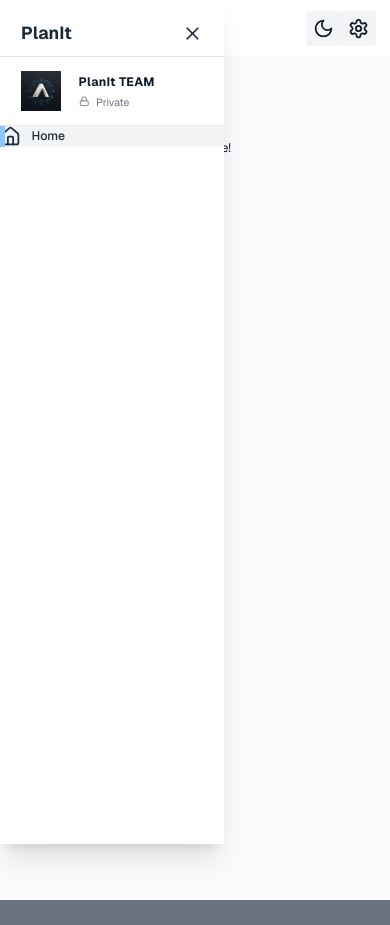
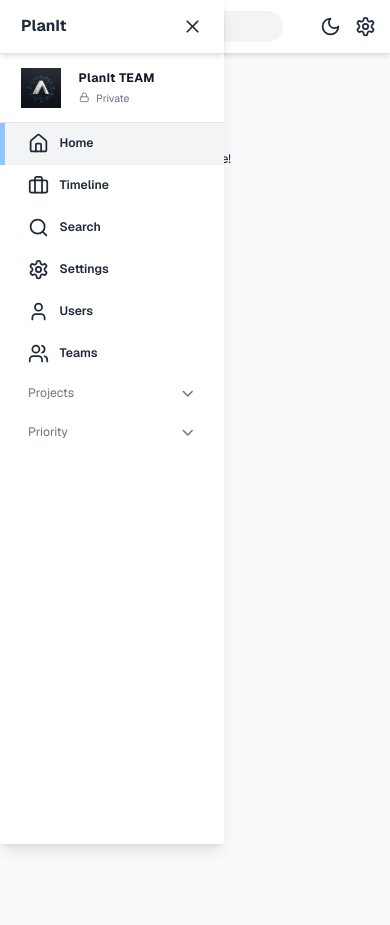
Before and after one commit to Kashyap-Mokariya/PlanIt, a Next.js app: page / in a window 390 px wide. Before the commit the page ends 900 px from the top, so only its background shows below. Built offline with nearby package versions, Linux system fonts and the light colour scheme; no server answers.

Commit message:
Added project, priority drop downs. Fixed animation issues and made ui responsive for all the devices

```diff
--- a/src/app/dashboardWrapper.tsx
+++ b/src/app/dashboardWrapper.tsx
@@ -1,43 +1,45 @@
-"use client"
+"use client";
 
-import Navbar from '@/components/Navbar'
-import StoreProvider, { useAppSelector } from '@/components/redux'
-import Sidebar from '@/components/Sidebar'
-import React, { ReactNode, useDebugValue, useEffect } from 'react'
+import Navbar from "@/components/Navbar";
+import StoreProvider, { useAppSelector } from "@/components/redux";
+import Sidebar from "@/components/Sidebar";
+import React, { ReactNode, useEffect } from "react";
 
 const DashboardLayout = ({ children }: { children: React.ReactNode }) => {
-
-    const isSidebarCollapsed = useAppSelector((state) => state.theme.isSidebarCollapsed)
-    const isDarkMode = useAppSelector((state) => state.theme.isDarkMode)
+    const isSidebarCollapsed = useAppSelector((state) => state.theme.isSidebarCollapsed);
+    const isDarkMode = useAppSelector((state) => state.theme.isDarkMode);
 
     useEffect(() => {
         if (isDarkMode) {
-            document.documentElement.classList.add('dark')
+            document.documentElement.classList.add("dark");
+        } else {
+            document.documentElement.classList.remove("dark");
         }
-        else {
-            document.documentElement.classList.remove('dark')
-        }
-    })
+    }, [isDarkMode]);
 
     return (
-        <div className='flex min-h-screen w-full bg-gray-50 text-gray-900'>
-            {/* Sidebar Code here */}
+        <div className="flex min-h-screen w-full bg-gray-50 dark:bg-dark-bg text-gray-900">
+            {/* Sidebar */}
             <Sidebar />
-            <main className={`dark:bg-dark-bg flex w-full flex-col bg-gray-50 ${isSidebarCollapsed ? "" : "md:pl-64"}`}>
-                {/* Navbar code here */}
+
+            {/* Main Content */}
+            <div className={`flex flex-1 flex-col transition-all duration-300 ${isSidebarCollapsed ? "" : "md:ml-64"}`}>
+                {/* Navbar */}
                 <Navbar />
-                {children}
-            </main>
+
+                {/* Page Content */}
+                <main className="flex-1 p-4">{children}</main>
+            </div>
         </div>
-    )
-}
+    );
+};
 
 const DashboardWrapper = ({ children }: { children: React.ReactNode }) => {
     return (
         <StoreProvider>
             <DashboardLayout>{children}</DashboardLayout>
         </StoreProvider>
-    )
-}
+    );
+};
 
-export default DashboardWrapper
+export default DashboardWrapper;
--- a/src/components/Navbar.tsx
+++ b/src/components/Navbar.tsx
@@ -1,63 +1,51 @@
-import React from 'react'
-import { BusFrontIcon, Menu, Moon, Search, Settings, Sun } from "lucide-react"
-import SearchBar from './ui/SearchBar'
-import Link from 'next/link'
+import React from "react";
+import { Menu, Search, Settings, Sun, Moon } from "lucide-react";
 import { useAppDispatch, useAppSelector } from './redux'
-import { setIsDarkMode, setIsSidebarCollapsed } from '@/state'
+import { setIsDarkMode, setIsSidebarCollapsed } from "@/state";
+import Link from "next/link";
 
-type Props = {}
-
-const Navbar = (props: Props) => {
-
-    const dispatch = useAppDispatch()
-
-    const isSidebarCollapsed = useAppSelector((state) => state.theme.isSidebarCollapsed)
-    const isDarkMode = useAppSelector((state) => state.theme.isDarkMode)
+const Navbar = () => {
+    const dispatch = useAppDispatch();
+    const isSidebarCollapsed = useAppSelector((state) => state.theme.isSidebarCollapsed);
+    const isDarkMode = useAppSelector((state) => state.theme.isDarkMode);
 
     return (
-        <div className='flex items-center justify-between bg-white px-4 py-3 dark:bg-black'>
-            {/* Search Bar */}
-            <div className="flex items-center gap-8">
+        <div className="flex items-center justify-between bg-white px-4 py-3 dark:bg-black shadow-md">
+            {/* Left Side */}
+            <div className="flex items-center gap-4">
                 {!isSidebarCollapsed ? null : (
-                    <button onClick={() => dispatch(setIsSidebarCollapsed(!isSidebarCollapsed))}>
-                        <Menu className='h-8 w-8 dark:text-white' />
+                    <button
+                        onClick={() => dispatch(setIsSidebarCollapsed(!isSidebarCollapsed))}
+                        className="fixed top-2.5 left-4 z-50 p-2 rounded-md bg-gray-100 hover:bg-gray-300 dark:bg-gray-700 dark:hover:bg-gray-600 transition-all"
+                    >
+                        <Menu className="h-6 w-6 text-gray-800 dark:text-white" />
                     </button>
                 )}
-                <div className='relative flex h-min w-[200px]'>
-                    <Search className='absolute left-[4px] top-1/2 mr-2 h-5 w-5 -translate-y-1/2 transform cursor-pointer dark:text-white' />
+                <div className={`relative flex items-center transition-all duration-300 ${isSidebarCollapsed ? "ml-[45px]" : "lg:ml-[0px] ml-[45px]"}`}>
+                    <Search className="absolute left-3 h-5 w-5 text-gray-500 dark:text-white" />
                     <input
-                        className="w-full rounded-full border-none bg-gray-100 p-2 pl-8 placeholder-gray-500 focus:border-transparent focus:outline-none dark:bg-gray-700 dark:text-white dark:placeholder-white"
+                        className="w-64 rounded-full bg-gray-100 py-2 pl-10 text-sm text-gray-700 placeholder-gray-500 focus:outline-none dark:bg-gray-700 dark:text-white"
                         type="search"
                         placeholder="Search..."
                     />
-                    {/* <SearchBar /> */}
                 </div>
             </div>
 
-            {/* Icons */}
-            <div className='flex items-center'>
-                <button
-                    onClick={() => dispatch(setIsDarkMode(!isDarkMode))}
-                    className={isDarkMode ? `rounded p-2 dark:hover:bg-gray-700` : `rounded p-2 hover: bg-gray-100`}>
+            {/* Right Side */}
+            <div className="flex items-center gap-4">
+                <button onClick={() => dispatch(setIsDarkMode(!isDarkMode))}>
                     {isDarkMode ? (
-                        <Sun className='h-6 w-6 cursor-pointer dark:text-white' />
+                        <Sun className="h-6 w-6 text-white" />
                     ) : (
-                        <Moon className='h-6 w-6 cursor-pointer dark:text-white' />
+                        <Moon className="h-6 w-6 text-gray-800 dark:text-white" />
                     )}
                 </button>
-                <Link
-                    href={"/settings"}
-                    className={isDarkMode ? `h-min w-min rounded p-2 dark:hover:bg-gray-700` : `h-min w-min rounded p-2 hover: bg-gray-100`}
-                >
-                    <Settings className='h-6 w-6 cursor-pointer dark:text-white' />
+                <Link href="/settings">
+                    <Settings className="h-6 w-6 text-gray-800 dark:text-white" />
                 </Link>
-
-                <div className='ml-2 mr-5 hidden min-h-[2em] w-[0.1rem] bg-gray-200 md:inline-block'>
-
-                </div>
             </div>
         </div>
-    )
-}
+    );
+};
 
-export default Navbar
+export default Navbar;
--- a/src/components/Sidebar.tsx
+++ b/src/components/Sidebar.tsx
@@ -1,41 +1,34 @@
 "use client"
 
-import { Home, Icon, LockIcon, LucideIcon, X } from 'lucide-react'
-import Image from 'next/image'
-import { usePathname } from 'next/navigation'
-import React, { useEffect, useState } from 'react'
-import { useAppDispatch, useAppSelector } from './redux'
-import Link from 'next/link'
-import { setIsSidebarCollapsed } from '@/state'
+import React, { useState } from "react";
+import { Home, Briefcase, Search, Settings, User, Users, Menu, X, LucideIcon, LockIcon, ChevronUp, ChevronDown, AlertCircle, ShieldAlert, AlertTriangle, AlertOctagon, Layers3 } from "lucide-react";
+import { useAppDispatch, useAppSelector } from "./redux";
+import { setIsSidebarCollapsed } from "@/state";
+import Link from "next/link";
+import { usePathname } from "next/navigation";
+import Image from "next/image";
+import "@/styles/globals.css";
 
 const Sidebar = () => {
+    const [showProjects, setShowProjects] = useState(false)
+    const [showPriority, setShowPriority] = useState(false)
 
-    const [showProjects, setShowProjects] = useState(true)
-    const [showPriority, setShowPriority] = useState(true)
-
-    const dispatch = useAppDispatch()
-    const isSidebarCollapsed = useAppSelector((state) => state.theme.isSidebarCollapsed)
-
-    const sidebarClasses = `fixed flex flex-col h-[100%] justify-between shadow-xl transition-all duration-300 h-full z-40 dark:bg-black overflow-y-auto bg-white ${isSidebarCollapsed ? "w-0 hidden" : "w-64"}`
+    const dispatch = useAppDispatch();
+    const isSidebarCollapsed = useAppSelector((state) => state.theme.isSidebarCollapsed);
 
     return (
-        <div className={sidebarClasses}>
-            <div className=' flex h-[100%] w-full flex-col justify-start'>
-
-                {/* Need to put out logo here */}
-                <div className='z-50 flex min-h-[56px] w-64 items-center justify-between bg-white px-6 pt-3 dark:bg-black'>
-                    <div className='text-xl font-bold text-gray-800 dark:text-white'>
-                        PlanIt
-                    </div>
-
-                    {isSidebarCollapsed ? null : (
-                        <button
-                            className='py-3'
-                            onClick={() => dispatch(setIsSidebarCollapsed(!isSidebarCollapsed))}
-                        >
-                            <X className='h-6 w-6 text-gray-800 hover:text-gray-500 dark:text-white' />
-                        </button>
-                    )}
+        <>
+            {/* Sidebar Container */}
+            <div
+                className={`fixed top-0 left-0 h-full bg-white dark:bg-black shadow-lg transition-all duration-300 z-40 ${isSidebarCollapsed ? "-translate-x-full" : "translate-x-0"
+                    } w-64`}
+            >
+                {/* Sidebar Header */}
+                <div className="flex items-center justify-between px-6 py-4 shadow-md">
+                    <h1 className="text-lg font-bold text-gray-800 dark:text-white">PlanIt</h1>
+                    <button onClick={() => dispatch(setIsSidebarCollapsed(!isSidebarCollapsed))}>
+                        <X className="h-6 w-6 text-gray-800 dark:text-white" />
+                    </button>
                 </div>
 
                 {/* Teams Section */}
@@ -55,70 +48,89 @@ const Sidebar = () => {
                     </div>
                 </div>
 
-                {/* Navbar links here */}
-                <nav className='z-10 w-full'>
-                    <SidebarLink
-                        icon={Home}
-                        label="Home"
-                        href="/"
-                    />
+                {/* Sidebar Navigation Links */}
+                <nav className="z-10 w-full">
+                    <SidebarLink icon={Home} label="Home" href="/" />
+                    <SidebarLink icon={Briefcase} label="Timeline" href="/timeline" />
+                    <SidebarLink icon={Search} label="Search" href="/search" />
+                    <SidebarLink icon={Settings} label="Settings" href="/settings" />
+                    <SidebarLink icon={User} label="Users" href="/users" />
+                    <SidebarLink icon={Users} label="Teams" href="/teams" />
                 </nav>
+
+                {/* Projects Section */}
+                <div>
+                    <button
+                        onClick={() => setShowProjects(prev => !prev)}
+                        className="flex w-full items-center justify-between px-8 py-3 text-gray-500"
+                    >
+                        <span>Projects</span>
+
+                        {showProjects ? (
+                            <ChevronUp className="h-5 w-5" />
+                        ) : (
+                            <ChevronDown className="h-5 w-5" />
+                        )}
+                    </button>
+                </div>
+
+                {/* Priorities Section */}
+                <div>
+                    <button
+                        onClick={() => setShowPriority(prev => !prev)}
+                        className="flex w-full items-center justify-between px-8 py-3 text-gray-500"
+                    >
+                        <span>Priority</span>
+
+                        {showPriority ? (
+                            <ChevronUp className="h-5 w-5" />
+                        ) : (
+                            <ChevronDown className="h-5 w-5" />
+                        )}
+                    </button>
+
+                    {showPriority && (
+                        <>
+                            <SidebarLink icon={AlertCircle} label="Urgent" href="/priority" />
+                            <SidebarLink icon={ShieldAlert} label="High" href="/priority/high" />
+                            <SidebarLink icon={AlertTriangle} label="Medium" href="/priority/medium" />
+                            <SidebarLink icon={AlertOctagon} label="Low" href="/priority/low" />
+                            <SidebarLink icon={Layers3} label="Backlog" href="/priority/backlog" />
+                        </>
+                    )}
+                </div>
             </div>
-        </div>
-    )
+        </>
+    );
+};
+
+interface SidebarLinkProps {
+    href: string;
+    icon: LucideIcon;  // Changed this line
+    label: string;
 }
 
-interface SidebarLinkProps {
-    href: string
-    icon: LucideIcon
-    label: string
-    // isCollapsed: boolean
-}
+const SidebarLink = ({ href, icon: Icon, label }: SidebarLinkProps) => {
 
-const SidebarLink = ({
-    href,
-    icon: Icon,
-    label,
-    // isCollapsed
-}: SidebarLinkProps) => {
     const pathName = usePathname()
     const isActive = pathName === href || (pathName === "/" && href === "/dashboard")
-    // const screenWidth = window.innerWidth
-    const [screenWidth, setScreenWidth] = useState(0);
-
-    const dispatch = useAppDispatch()
-    const isSidebarCollapsed = useAppSelector((state) => state.theme.isSidebarCollapsed)
-
-    useEffect(() => {
-        // Access window only after component mounts (client-side)
-        setScreenWidth(window.innerWidth);
-
-        const handleResize = () => {
-            setScreenWidth(window.innerWidth);
-        };
-
-        window.addEventListener('resize', handleResize);
-
-        return () => {
-            window.removeEventListener('resize', handleResize);
-        };
-    }, []);
 
     return (
+
         <Link href={href} className='w-full'>
-            <div className={`relative flex cursor-pointer items-center gap-3 transition-colors hover:bg-gray-100 dark:bg-black dark:hover:bg-gray-700 ${isActive ? "bg-gray-100 text-white dark:bg-gray-600" : ""}`}>
+            <div className={`relative flex cursor-pointer items-center gap-3 transition-colors hover:bg-gray-100 dark:bg-black dark:hover:bg-gray-700 justify-start px-8 py-3 ${isActive ? "bg-gray-100 text-white dark:bg-gray-600" : ""}`}>
                 {isActive && (
                     <div className='absolute left-0 top-0 h-[100%] w-[5px] bg-blue-200' />
                 )}
 
                 <Icon className='h-6 w-6 text-gray-800 dark:text-gray-100' />
 
-                <span className={`font-medium text-gray-800 dark:text-gray-100`}>
+                <span className={`font-semibold text-gray-800 dark:text-gray-100`}>
                     {label}
                 </span>
             </div>
         </Link>
-    )
-}
+    );
+};
 
-export default Sidebar
+export default Sidebar;
--- a/src/styles/globals.css
+++ b/src/styles/globals.css
@@ -19,6 +19,6 @@ body,
     height: 100%;
     width: 100%;
     @apply text-sm;
-    @apply bg-gray-500;
-    @apply text-gray-900;
+    @apply bg-white;
+    @apply dark:bg-black;
 }
```
